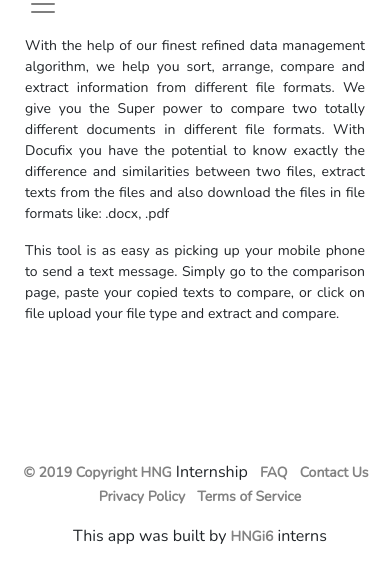
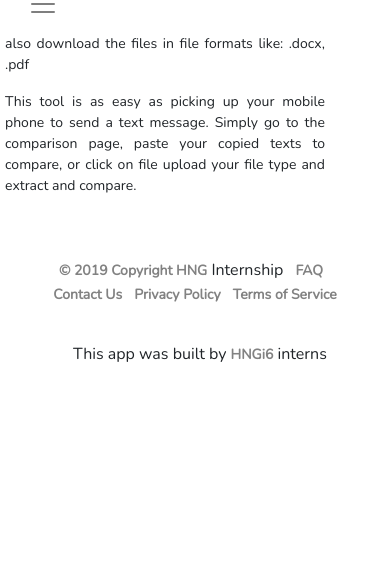
Before and after one commit to ssdanso/Docufix.io, a PHP site: page /about_us.html in a window 390 px wide. Shown: the part 333-897 px from the top of the page. After the commit the page ends 695 px from the top, so only its background shows below. Run offline with PHP 8.4, Linux system fonts and the light colour scheme.

Commit message:
Update about.css

```diff
--- a/css/about.css
+++ b/css/about.css
@@ -4,15 +4,16 @@ body{
     border-color: #3B1F9E;
 }
 
-.content{
-    margin-bottom: 100px;
-    width: 50%;
-/*     border: 2px solid #3B1F9E; */
+.container{
+    margin-bottom: 10px;
+}
+
+.about-title{
+    margin-top: 100px;
 }
 
 h2{
     text-align: left;
-    padding: 30px;
     color: #3B1F9E;
     font-weight: bold;
 }
@@ -23,13 +24,12 @@ h2{
     font-size: 14px;
     width: 100%;
     padding-bottom: 10px;
-    margin-top: 200px;
-/*     border: 5px solid #1C6EA4; */
-    border-radius: 20px;
+    padding-right: 5em;
+    margin-top: 10px;
   }
 
   @media (max-width: 575px){
-    .content{
+    .container{
         margin-top: 100px;
         margin-right: 10px;
         padding: 20px;
```
